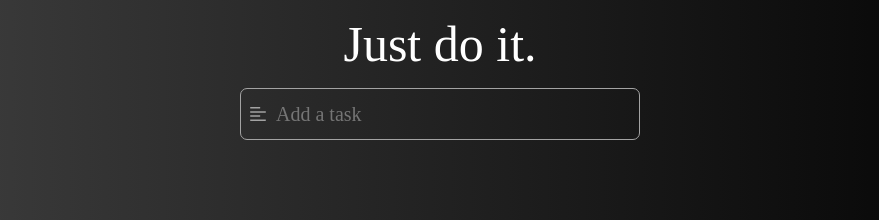
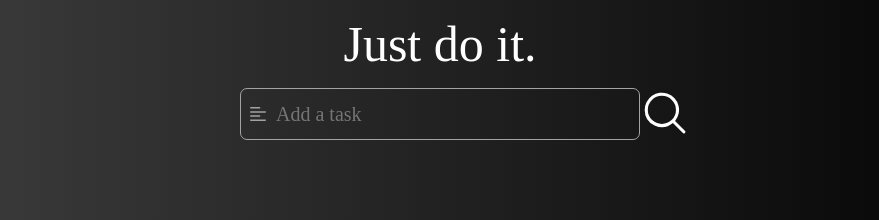
Before and after one commit to AakashBurman/task-todo, a React (Create React App) app: page / in a window 1280 px wide. Shown: the top 220 px of the page, without its empty margins (200-1079 px from the left). Built offline with nearby package versions, Linux system fonts and the light colour scheme.

Commit message:
add search functionality

```diff
--- a/src/components/customInput/CustomInput.tsx
+++ b/src/components/customInput/CustomInput.tsx
@@ -1,21 +1,27 @@
 import { AiOutlineAlignLeft } from "react-icons/ai";
 import "./customInput.scss";
 type TCustomInput = {
-  handleAdd: (e: any) => void;
+  onKeyDown: (e: any) => void;
   inputValue: string | number | undefined;
-  setInputValue: (e: string | number | undefined) => void;
+  setValue: (e: string | number | undefined) => void;
+  placeholder?: string;
 };
-function CustomInput({ handleAdd, inputValue, setInputValue }: TCustomInput) {
+function CustomInput({
+  onKeyDown,
+  inputValue,
+  setValue,
+  placeholder = "enter here",
+}: TCustomInput) {
   return (
     <div className="custom_input_main_container">
       <>
         <input
           autoFocus={true}
           className="custom_input_container"
-          placeholder="Add a task"
+          placeholder={placeholder}
           value={inputValue ? inputValue : ""}
-          onKeyDown={(e) => handleAdd(e)}
-          onChange={(e) => setInputValue(e?.target?.value)}
+          onKeyDown={(e) => onKeyDown(e)}
+          onChange={(e) => setValue(e?.target?.value)}
         />
         <AiOutlineAlignLeft
           style={{
--- a/src/pages/main/todo_list/TodoList.tsx
+++ b/src/pages/main/todo_list/TodoList.tsx
@@ -9,11 +9,18 @@ import {
   updateTodoIsMarked,
 } from "src/redux/reducers/todoReducer";
 import { useAppDispatch, useAppSelector } from "src/utils/hooks";
+import { HiMagnifyingGlass } from "react-icons/hi2";
+import { IoIosAddCircleOutline } from "react-icons/io";
 import "./todoList.scss";
 
 function TodoList() {
   const dispatch = useAppDispatch();
   const data = useAppSelector((state) => state?.todoReducer?.todoData);
+  // const [data, setData] = useState(persistData);
+  const [isSearch, setIsSearch] = useState<boolean>(false);
+  const [searchValue, setSearchValue] = useState<string | number | undefined>(
+    ""
+  );
   const [open, setOpen] = useState<boolean>(false);
   const [onEditTaskData, setOnEditTaskData] = useState<any>({});
   const [inputValue, setInputValue] = useState<string | number | undefined>(
@@ -45,16 +52,79 @@ function TodoList() {
     }
   };
 
+  const handleSearch = () => {
+    // setIsSearch((prev) => !prev);
+  };
+
   return (
     <div className="todo_list_main_container">
       <div className="todo_heading">Just do it.</div>
+      <div
+        style={{
+          display: "flex",
+          width: "500px",
+          position: "relative",
+          alignItems: "center",
+          justifyContent: "center",
+        }}
+      >
+        {isSearch ? (
           <CustomInput
-        handleAdd={handleAddClick}
+            onKeyDown={handleSearch}
+            inputValue={searchValue}
+            setValue={setSearchValue}
+            placeholder="Search a task"
+          />
+        ) : (
+          <CustomInput
+            onKeyDown={handleAddClick}
             inputValue={inputValue}
-        setInputValue={setInputValue}
+            setValue={setInputValue}
+            placeholder="Add a task"
           />
+        )}
+        {/* <button
+          style={{
+            position: "absolute",
+            right: 0,
+            width: "50px",
+            height: "52px",
+            top: 0,
+          }}
+          onClick={handleSearch}
+        >
+          S
+        </button> */}
+        {isSearch ? (
+          <IoIosAddCircleOutline
+            onClick={() => setIsSearch(false)}
+            style={{
+              color: "#fff",
+              position: "absolute",
+              right: 0,
+              width: "50px",
+              height: "50px",
+              top: 0,
+            }}
+          />
+        ) : (
+          <HiMagnifyingGlass
+            onClick={() => setIsSearch(true)}
+            style={{
+              color: "#fff",
+              position: "absolute",
+              right: 0,
+              width: "50px",
+              height: "50px",
+              top: 0,
+            }}
+          />
+        )}
+      </div>
       <div className="todo_list_container">
-        {data?.map((item: any, index: number) => {
+        {data
+          ?.filter((el: any) => el?.task?.includes(searchValue))
+          ?.map((item: any, index: number) => {
             return (
               <TodoListItem
                 key={index}
```
Lines whose indentation alone changed are shown as unchanged.
